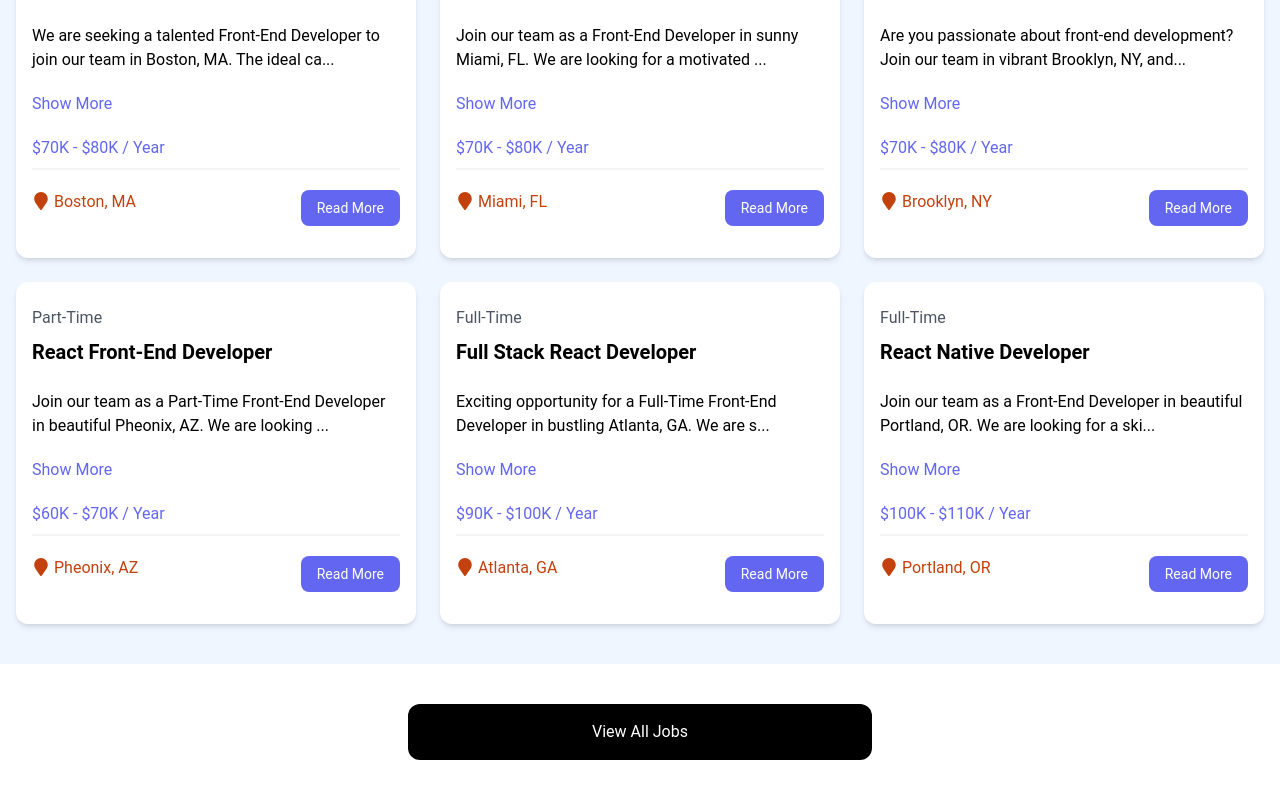
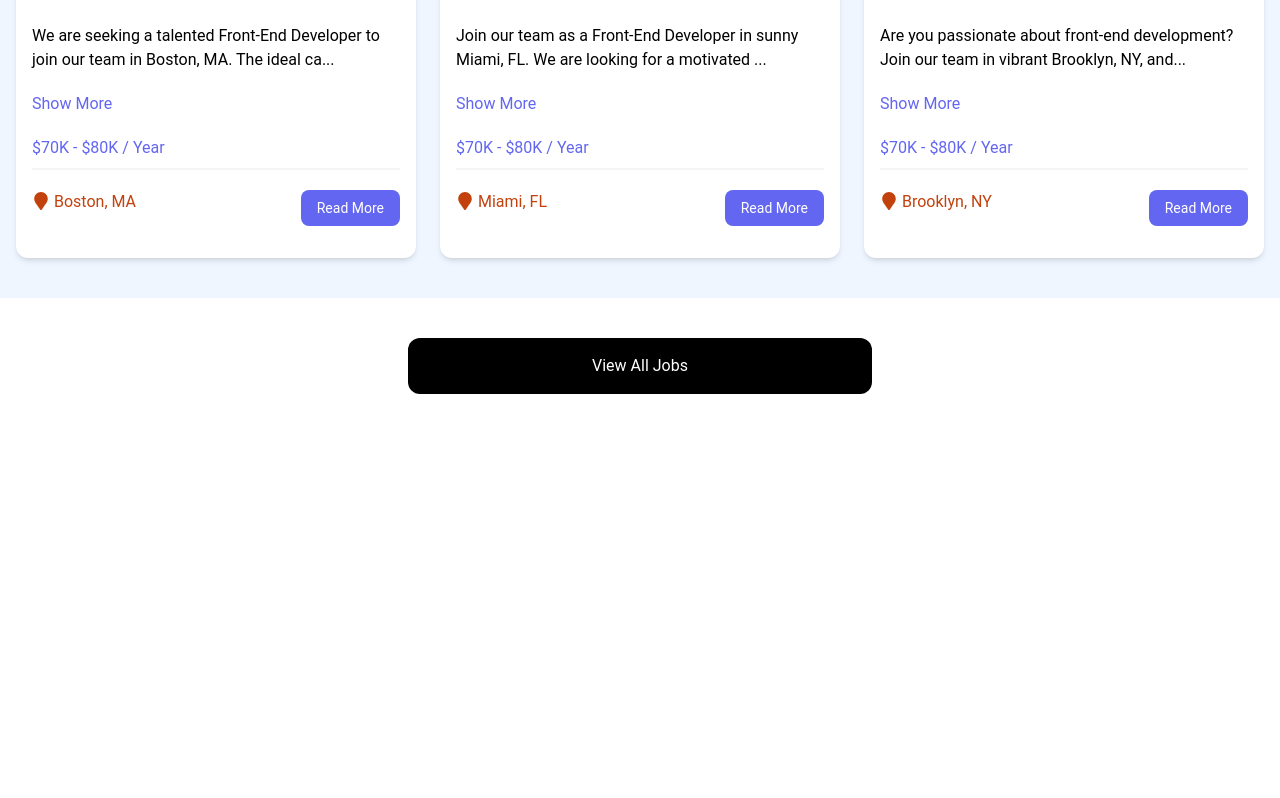
Before and after one commit to athekes/react-crash-2025, a React (Vite) app: page / in a window 1280 px wide. Shown: the part 793-1591 px from the top of the page. After the commit the page ends 1227 px from the top, so only its background shows below. Built offline with nearby package versions, Linux system fonts and the light colour scheme; data requests are answered from the project's data file.

Commit message:
refactor JobListings component to use dynamic API URL based on showAll prop

```diff
--- a/src/components/JobListings.jsx
+++ b/src/components/JobListings.jsx
@@ -7,9 +7,11 @@
   const [loading, setLoading] = useState(true);
 
   useEffect(() => {
+    const apiUrl = showAll ? 'http://localhost:8000/jobs' : 'http://localhost:8000/jobs?_limit=3';
+
     const fetchJobs = async () => {
       try {
-        const res  = await fetch('http://localhost:8000/jobs');
+        const res  = await fetch(apiUrl);
         const data = await res.json();
 
         setJobs(data);
```
